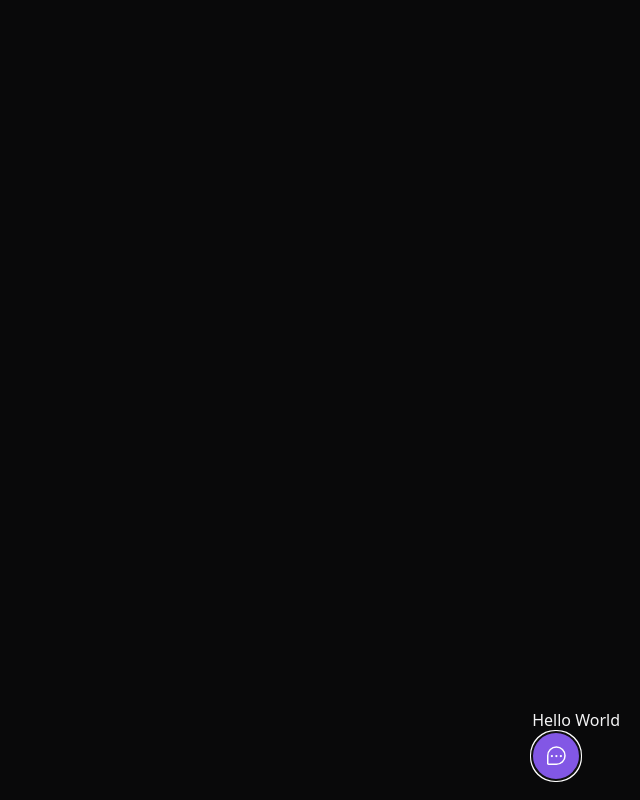
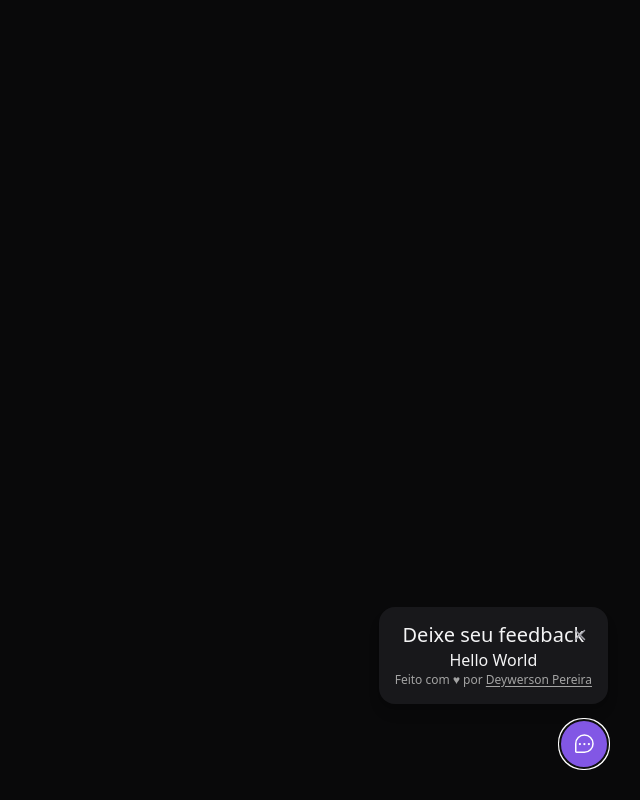
Before and after one commit to deywersonp/nlw-return-feedget-reactjs, a React (Vite) app: page / in a window 1280 px wide. Both pictures are taken after a click on the button "Feedback". Shown: the whole page, without its empty margins (640-1280 px from the left). Built offline with nearby package versions, Linux system fonts and the light colour scheme.

Commit message:
created basic structure from WidgetForm component / created CloseButton component / added new components at Widget component

```diff
--- /dev/null
+++ b/src/components/CloseButton.tsx
@@ -0,0 +1,13 @@
+import { Popover } from '@headlessui/react';
+import { X } from 'phosphor-react';
+
+export function CloseButton() {
+  return (
+    <Popover.Button
+      className="top-5 right-5 absolute text-zinc-400 hover:text-zinc-100"
+      title="Fechar formulário de feedback"
+    >
+      <X weight="bold" className="w-4 h-4" />
+    </Popover.Button>
+  );
+}
--- a/src/components/Widget.tsx
+++ b/src/components/Widget.tsx
@@ -1,10 +1,13 @@
 import { ChatTeardropDots } from 'phosphor-react';
 import { Popover } from '@headlessui/react'
+import { WidgetForm } from './WidgetForm';
 
 export function Widget() {
   return (
-    <Popover className="absolute bottom-5 right-5">
-      <Popover.Panel>Hello World</Popover.Panel>
+    <Popover className="absolute bottom-4 right-4 md:bottom-8 md:right-8 flex flex-col items-end">
+      <Popover.Panel>
+        <WidgetForm />
+      </Popover.Panel>
 
       <Popover.Button className="bg-brand-500 rounded-full px-3 h-12 text-white flex items-center group">
         <ChatTeardropDots className="w-6 h-6" />
--- /dev/null
+++ b/src/components/WidgetForm.tsx
@@ -0,0 +1,18 @@
+import { CloseButton } from "./CloseButton";
+
+export function WidgetForm() {
+  return (
+    <div className="bg-zinc-900 p-4 relative rounded-2xl mb-4 flex flex-col items-center shadow-lg w-[calc(100vw-2rem)] md:w-auto">
+      <header>
+        <span className="text-xl leading-6">Deixe seu feedback</span>
+        <CloseButton />
+      </header>
+
+      <p>Hello World</p>
+
+      <footer className="text-xs text-neutral-400">
+        Feito com ♥ por <a className="underline underline-offset-2" href="https://github.com/deywersonp">Deywerson Pereira</a>
+      </footer>
+    </div>
+  );
+}
```
